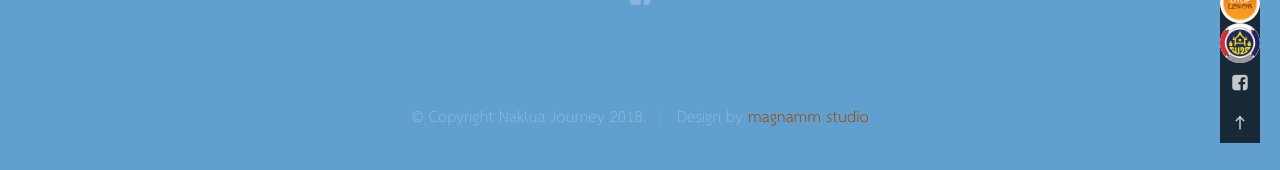
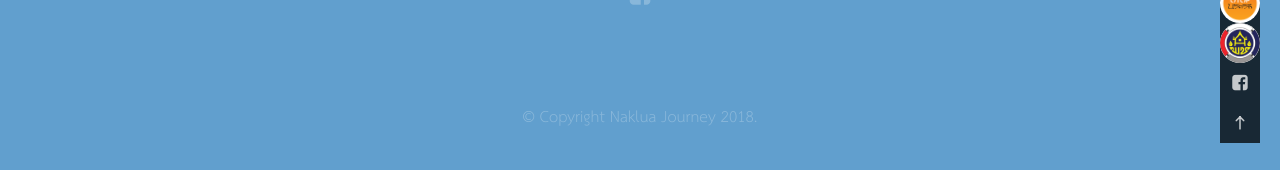
Before and after one commit to magnamm/nakluajourney, a Jekyll site: the page built from index.md, in a window 1280 px wide and 900 px high, scrolled down 5760 px. Shown: the part 727-897 px from the top of the window. Built offline with Jekyll 4.4.1, drawn with Linux system fonts in a browser that asks for light colours; nearby versions of some CDN libraries; some web fonts are replaced; library files that are not in the unit come from our copies.

Commit message:
Update footer.html

```diff
--- a/_includes/footer.html
+++ b/_includes/footer.html
@@ -31,7 +31,7 @@
       		<div class="col-twelve">
 	      		<div class="copyright">
 		         	<span>© Copyright Naklua Journey 2018.</span>
-		         	<span>Design by <a href="http://magnamm.github.io/">magnamm studio</a></span>
+
 		         </div>
 
 		         <div id="go-top">
```
